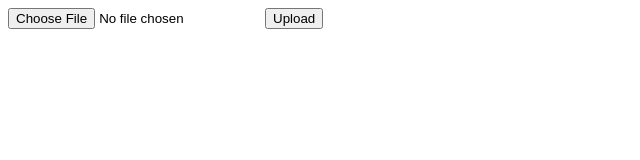
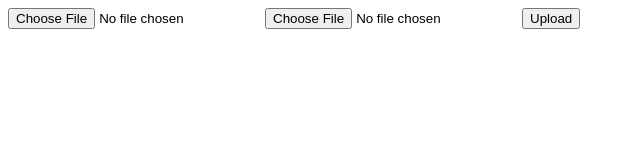
Before and after one commit to edvvord/Cloud, a website: page index.html in a window 1280 px wide. Shown: the whole page, without its empty margins (0-640 px from the left). Drawn offline with Linux system fonts and the light colour scheme.

Commit message:
Add cape file input to skin uploader
Added a second file input for cape uploads.

```diff
--- a/index.html
+++ b/index.html
@@ -7,6 +7,7 @@
 <body>
 
 <input type="file" id="skin" accept="image/png">
+<input type="file" id="cape" accept="image/png">
 <button onclick="upload()">Upload</button>
 <pre id="out"></pre>
 <script src="upload.js"></script>
```
